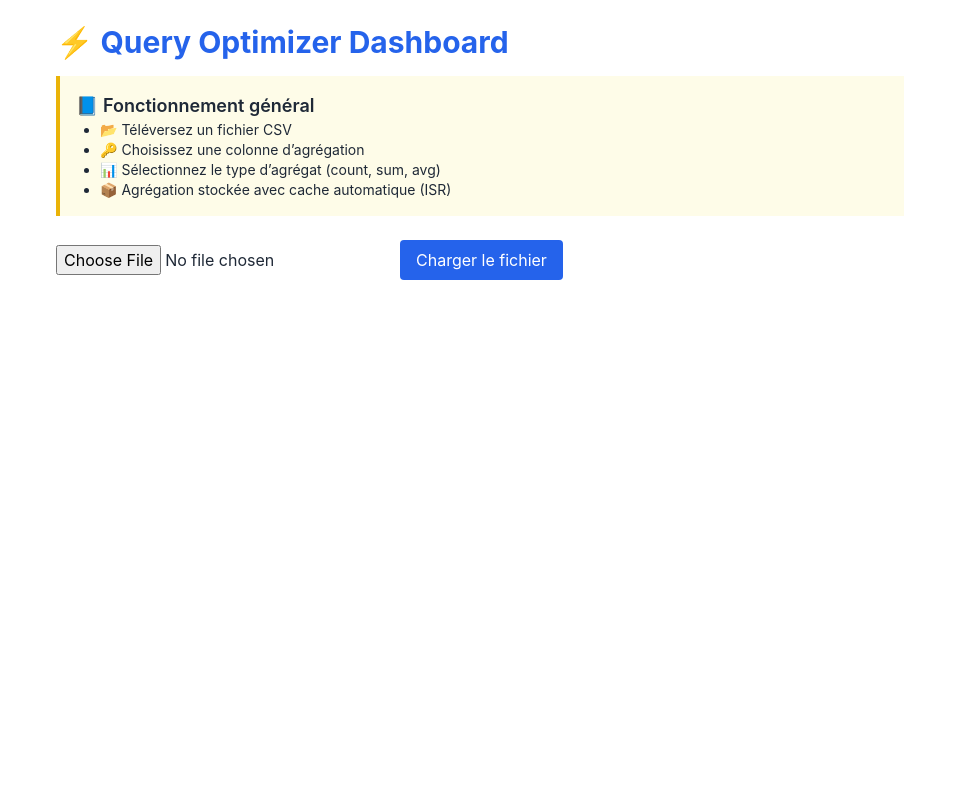
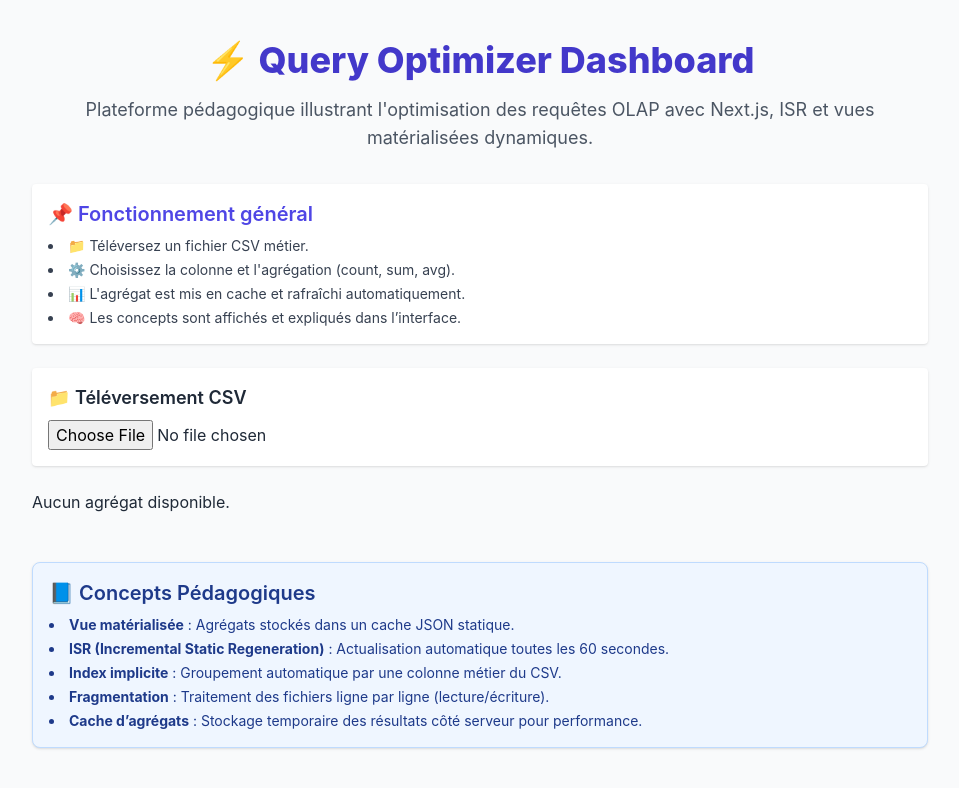
Before and after one commit to EJM0101/query-optimizer-dashboard, a Next.js app: page / in a window 1280 px wide. Shown: the top 788 px of the page, without its empty margins (160-1119 px from the left). Built offline with nearby package versions, Linux system fonts and the light colour scheme.

Commit message:
Update index.js

```diff
--- a/pages/index.js
+++ b/pages/index.js
@@ -1,98 +1,64 @@
-import React, { useState } from 'react';
+import React, { useState, useEffect } from 'react';
+import AggregateConfig from '../components/AggregateConfig';
+import DataUploader from '../components/DataUploader';
+import ResultTable from '../components/ResultTable';
+import CacheStatus from '../components/CacheStatus';
+import PedagogicPanel from '../components/PedagogicPanel';
 
 export default function Home() {
-  const [file, setFile] = useState(null);
-  const [columns, setColumns] = useState([]);
-  const [aggregationKey, setAggregationKey] = useState('');
-  const [aggregationType, setAggregationType] = useState('count');
+  const [data, setData] = useState([]);
   const [aggregates, setAggregates] = useState([]);
   const [cacheInfo, setCacheInfo] = useState(null);
+  const [key, setKey] = useState('');
+  const [aggType, setAggType] = useState('count');
 
-  const handleUpload = async () => {
-    const formData = new FormData();
-    formData.append('file', file);
+  const fetchAggregates = async () => {
+    if (!key) return;
 
-    const res = await fetch('/api/data', {
-      method: 'POST',
-      body: formData,
-    });
-
+    const res = await fetch(`/api/aggregates?key=${key}&agg=${aggType}`);
     const json = await res.json();
-    if (json.columns) {
-      setColumns(json.columns);
-    }
+    setAggregates(json.aggregates);
+    setCacheInfo(json.cache);
   };
 
-  const handleAggregate = async () => {
-    const res = await fetch(`/api/aggregates?key=${aggregationKey}&agg=${aggregationType}`);
-    const json = await res.json();
-    setAggregates(json.data);
-    setCacheInfo(json.cacheInfo);
-  };
+  useEffect(() => {
+    fetchAggregates();
+  }, [key, aggType]);
 
   return (
-    <div className="p-6 max-w-4xl mx-auto text-gray-800">
-      <h1 className="text-3xl font-bold text-blue-600 mb-4">⚡ Query Optimizer Dashboard</h1>
+    <div className="min-h-screen px-6 py-10 bg-gray-50 text-gray-800">
+      <div className="max-w-4xl mx-auto">
+        <h1 className="text-4xl font-extrabold text-center text-indigo-700 mb-4">
+          ⚡ Query Optimizer Dashboard
+        </h1>
+        <p className="text-center text-gray-600 text-lg mb-8">
+          Plateforme pédagogique illustrant l'optimisation des requêtes OLAP avec Next.js, ISR et vues matérialisées dynamiques.
+        </p>
 
-      <div className="bg-yellow-50 border-l-4 border-yellow-500 p-4 mb-6">
-        <h2 className="font-semibold text-lg">📘 Fonctionnement général</h2>
-        <ul className="list-disc ml-6 text-sm">
-          <li>📂 Téléversez un fichier CSV</li>
-          <li>🔑 Choisissez une colonne d’agrégation</li>
-          <li>📊 Sélectionnez le type d’agrégat (count, sum, avg)</li>
-          <li>📦 Agrégation stockée avec cache automatique (ISR)</li>
-        </ul>
+        <div className="grid gap-6">
+          <section className="bg-white p-4 shadow rounded">
+            <h2 className="text-xl font-semibold mb-2 text-indigo-600">📌 Fonctionnement général</h2>
+            <ul className="list-disc list-inside text-sm space-y-1 text-gray-700">
+              <li>📁 Téléversez un fichier CSV métier.</li>
+              <li>⚙️ Choisissez la colonne et l'agrégation (count, sum, avg).</li>
+              <li>📊 L'agrégat est mis en cache et rafraîchi automatiquement.</li>
+              <li>🧠 Les concepts sont affichés et expliqués dans l’interface.</li>
+            </ul>
+          </section>
+
+          <DataUploader setData={setData} onUpload={fetchAggregates} />
+          <AggregateConfig
+            data={data}
+            keyValue={key}
+            aggValue={aggType}
+            onChangeKey={setKey}
+            onChangeAgg={setAggType}
+          />
+          <CacheStatus cache={cacheInfo} />
+          <ResultTable data={aggregates} />
+          <PedagogicPanel />
+        </div>
       </div>
-
-      <div className="mb-4">
-        <input type="file" onChange={(e) => setFile(e.target.files[0])} className="mb-2" />
-        <button onClick={handleUpload} className="bg-blue-600 text-white px-4 py-2 rounded">Charger le fichier</button>
-      </div>
-
-      {columns.length > 0 && (
-        <div className="bg-gray-50 p-4 rounded shadow mb-6">
-          <h2 className="font-medium mb-2">⚙️ Options d’Agrégation</h2>
-          <div className="flex flex-col md:flex-row md:items-center gap-4">
-            <select value={aggregationKey} onChange={(e) => setAggregationKey(e.target.value)} className="border p-2 rounded">
-              <option value="">-- Choisir une colonne --</option>
-              {columns.map((col, i) => (
-                <option key={i} value={col}>{col}</option>
-              ))}
-            </select>
-            <select value={aggregationType} onChange={(e) => setAggregationType(e.target.value)} className="border p-2 rounded">
-              <option value="count">Nombre (count)</option>
-              <option value="sum">Somme (sum)</option>
-              <option value="avg">Moyenne (avg)</option>
-            </select>
-            <button onClick={handleAggregate} className="bg-green-600 text-white px-4 py-2 rounded">Générer</button>
-          </div>
-        </div>
-      )}
-
-      {cacheInfo && (
-        <div className="text-sm text-gray-600 mb-4">
-          <strong>Cache actuel :</strong> Généré le {cacheInfo.generatedAt} — Expire dans {cacheInfo.ttl} secondes
-        </div>
-      )}
-
-      {aggregates.length > 0 && (
-        <table className="w-full table-auto border-collapse border mt-4">
-          <thead>
-            <tr className="bg-blue-100">
-              <th className="border px-4 py-2">{aggregationKey}</th>
-              <th className="border px-4 py-2">{aggregationType}</th>
-            </tr>
-          </thead>
-          <tbody>
-            {aggregates.map((row, i) => (
-              <tr key={i} className="text-sm text-center">
-                <td className="border px-4 py-1">{row.key}</td>
-                <td className="border px-4 py-1">{row.value}</td>
-              </tr>
-            ))}
-          </tbody>
-        </table>
-      )}
     </div>
   );
 }
```
